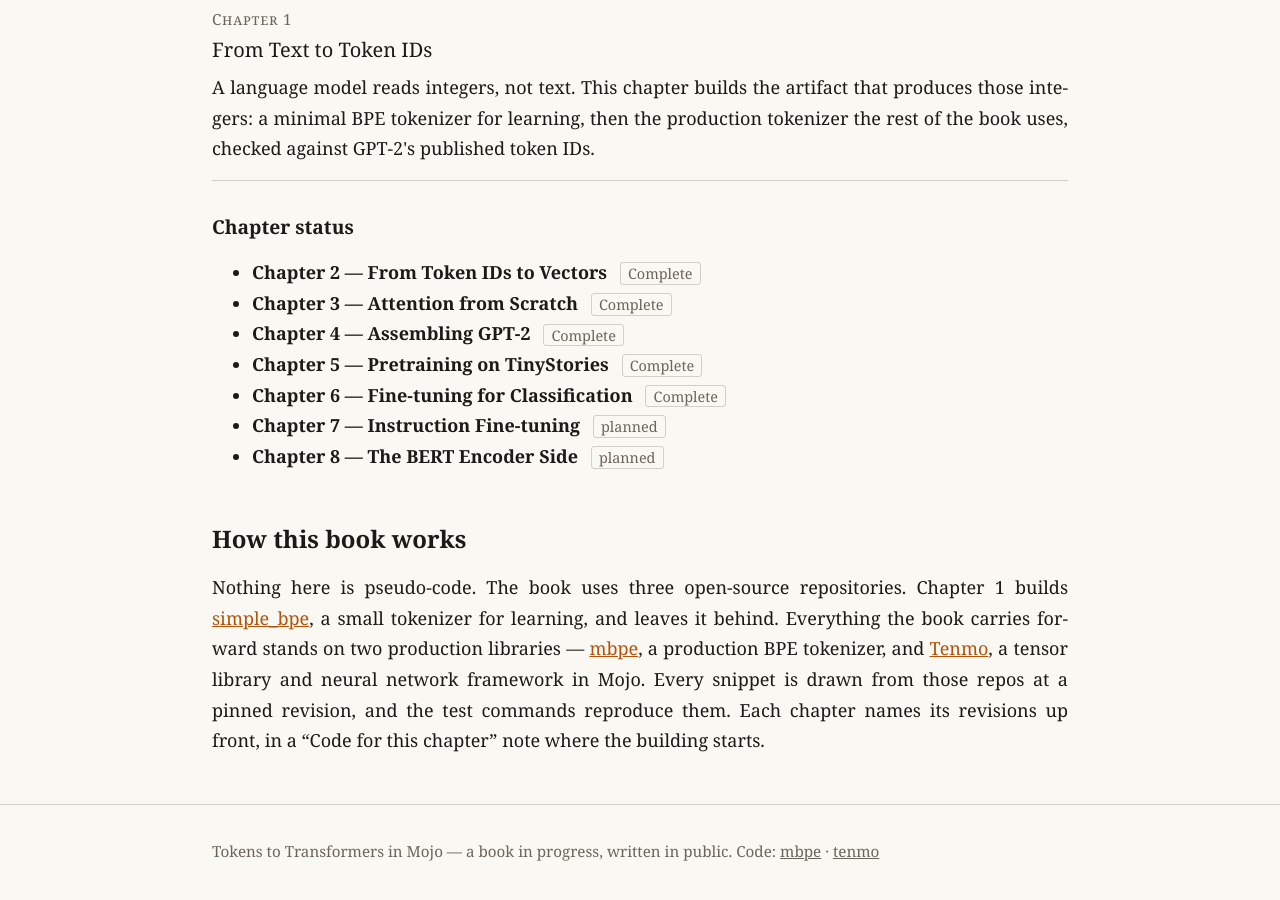
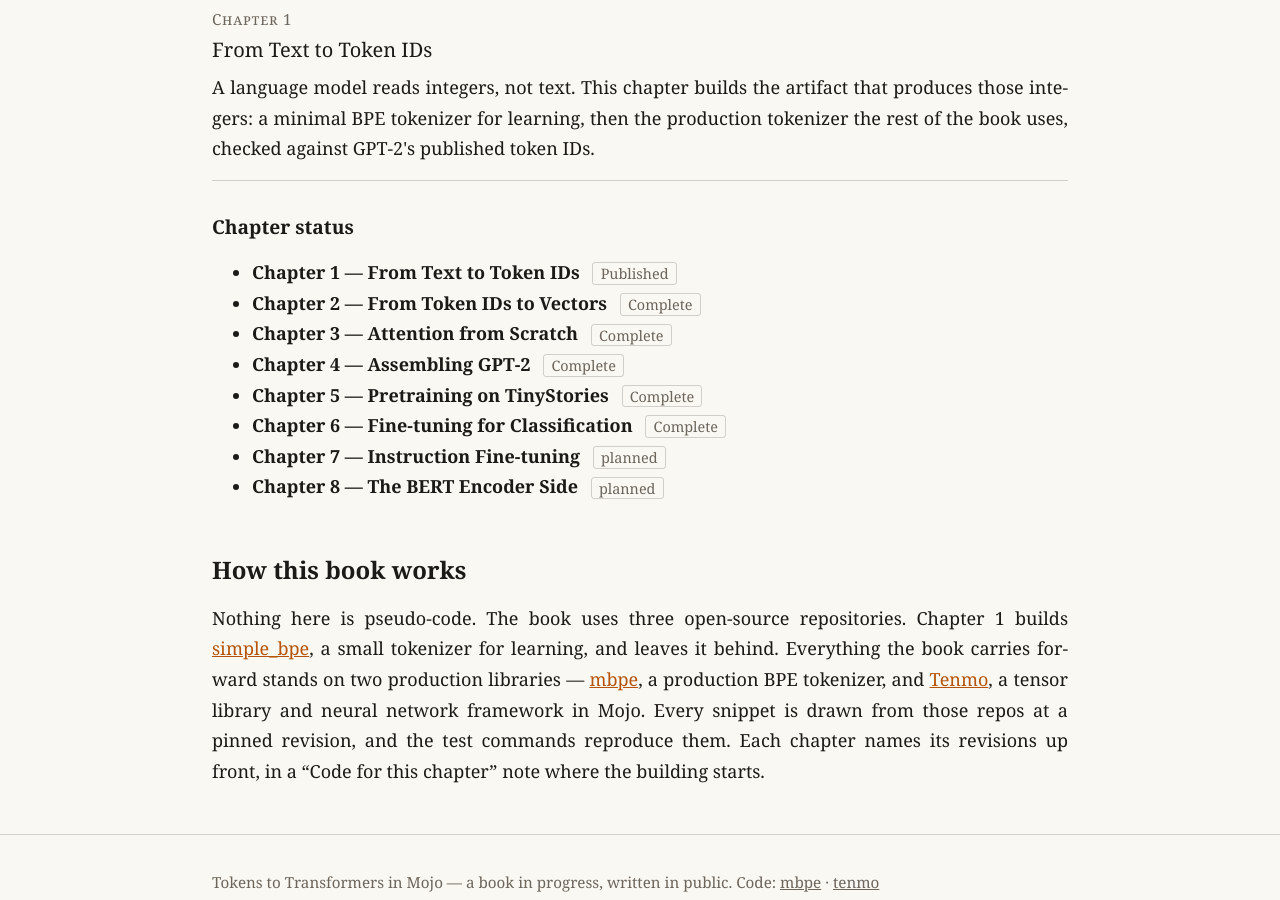
Before and after one commit to ratulb/tokens-to-transformers, a Jekyll site: the page built from index.md, in a window 1280 px wide and 900 px high, scrolled down 605 px. Built offline with Jekyll 4.4.1, drawn with Linux system fonts in a browser that asks for light colours.

Commit message:
Update chapter status for Chapter 1

```diff
--- a/index.md
+++ b/index.md
@@ -18,6 +18,7 @@ description: "Build a GPT-2 from scratch in Mojo — tokenizer to training loop.
 
 ### Chapter status
 
+- **Chapter 1 — From Text to Token IDs** <span class="status">Published</span>
 - **Chapter 2 — From Token IDs to Vectors** <span class="status">Complete</span>
 - **Chapter 3 — Attention from Scratch** <span class="status">Complete</span>
 - **Chapter 4 — Assembling GPT-2** <span class="status">Complete</span>
```
